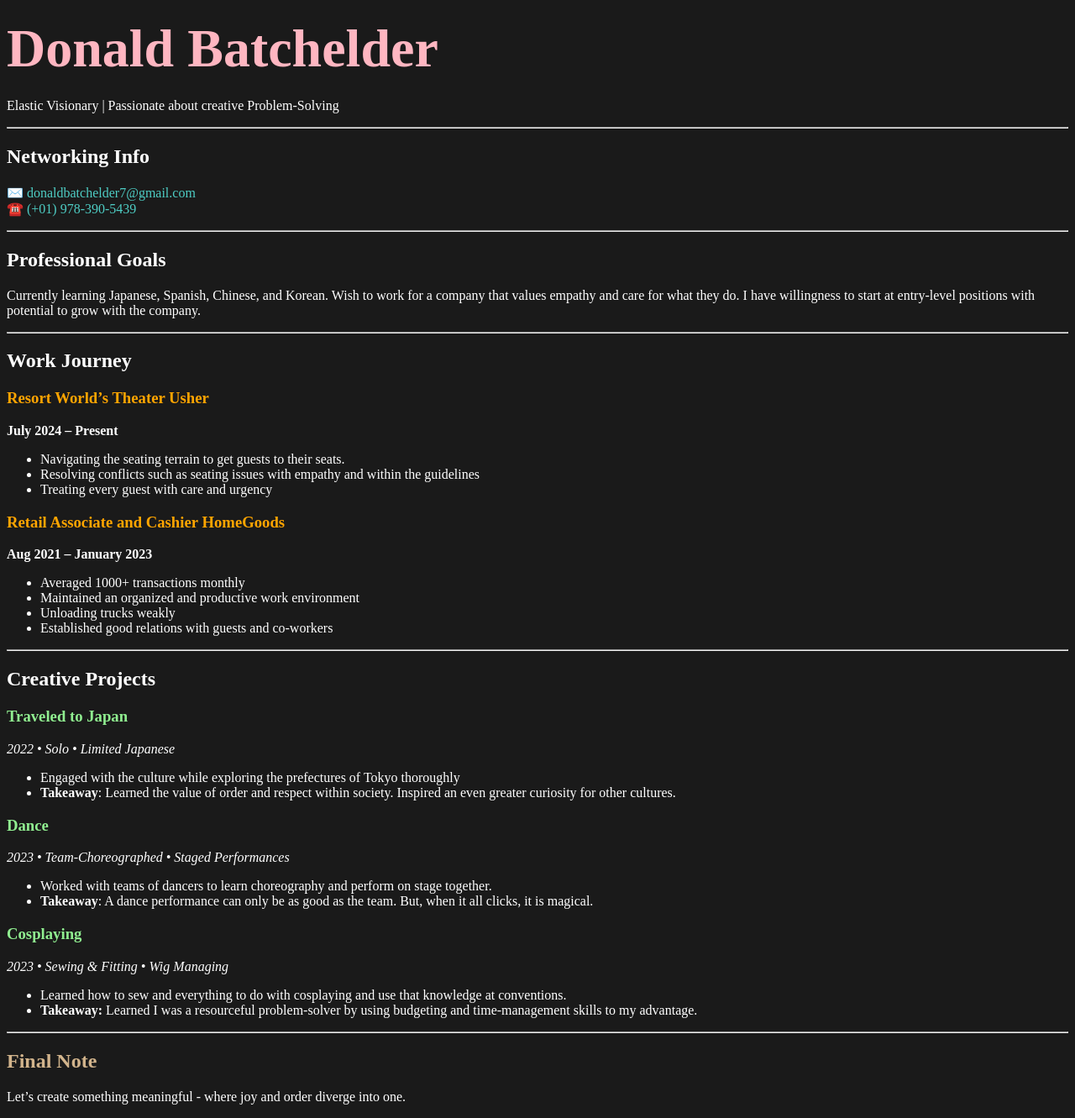
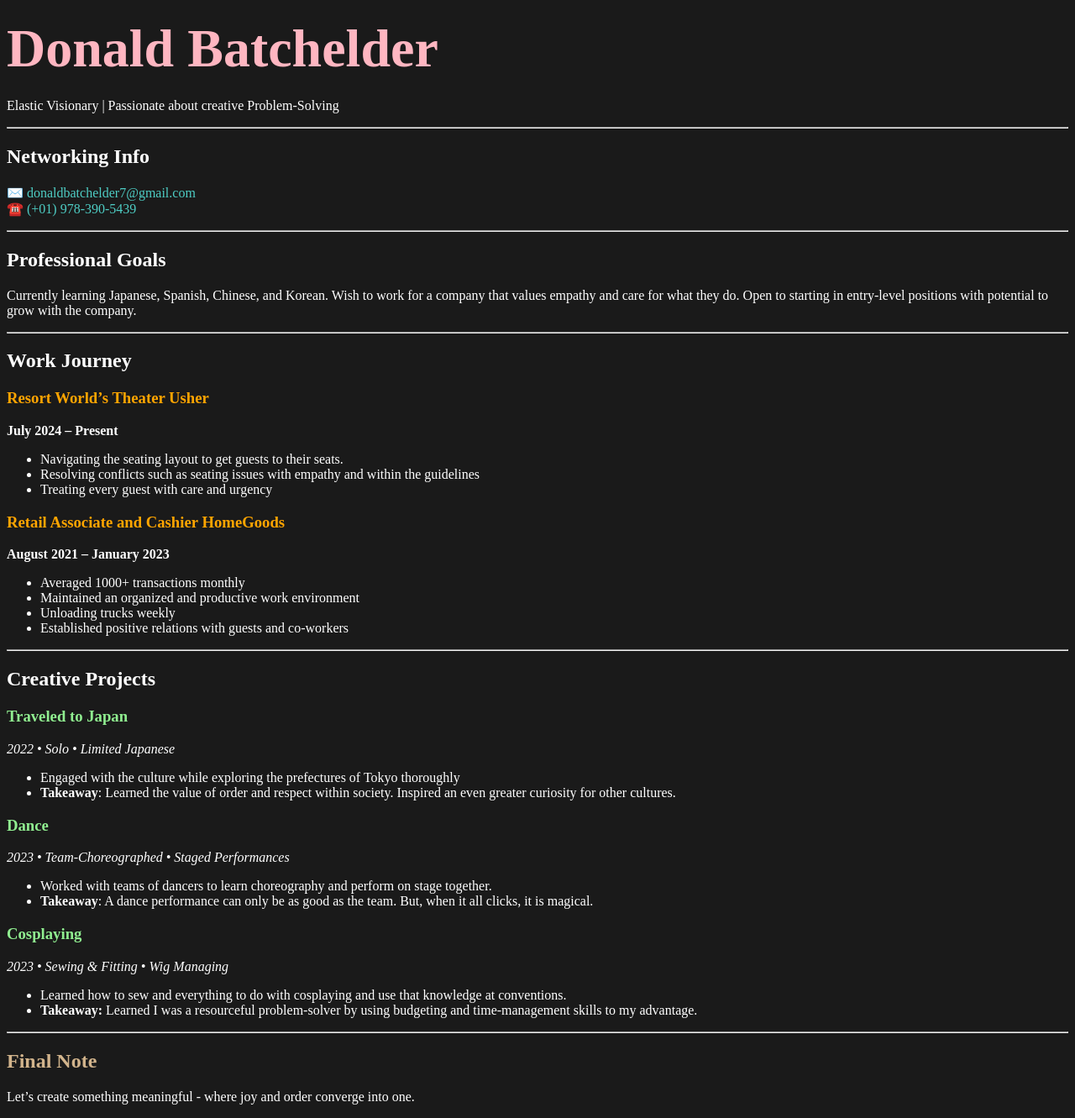
Before and after one commit to Udonoldle/Udonoldle.github.io, a Jekyll site: the page built from index.md, in a window 1280 px wide. Shown: the whole page at 84% size. Built offline with Jekyll 4.4.1, drawn with Linux system fonts in a browser that asks for light colours; our own code applies the rules of GitHub Pages for plain Markdown files.

Commit message:
Update index.md

```diff
--- a/index.md
+++ b/index.md
@@ -11,22 +11,22 @@ Elastic Visionary | Passionate about creative Problem-Solving
 
 ---
 ## Professional Goals
-Currently learning Japanese, Spanish, Chinese, and Korean. Wish to work for a company that values empathy and care for what they do. I have willingness to start at entry-level positions with potential to grow with the company.
+Currently learning Japanese, Spanish, Chinese, and Korean. Wish to work for a company that values empathy and care for what they do. Open to starting in entry-level positions with potential to grow with the company.
 
 ---
 ## Work Journey
 ### <span style="color:orange;">Resort World's Theater Usher</span>
 **July 2024 – Present**
-- Navigating the seating terrain to get guests to their seats.
+- Navigating the seating layout to get guests to their seats.
 - Resolving conflicts such as seating issues with empathy and within the guidelines
 - Treating every guest with care and urgency
 
 ### <span style="color:orange;">Retail Associate and Cashier HomeGoods</span>
-**Aug 2021 – January 2023**
+**August 2021 – January 2023**
 - Averaged 1000+ transactions monthly
 - Maintained an organized and productive work environment
-- Unloading trucks weakly
-- Established good relations with guests and co-workers
+- Unloading trucks weekly
+- Established positive relations with guests and co-workers
 
 ---
 ## Creative Projects
@@ -47,4 +47,4 @@ Currently learning Japanese, Spanish, Chinese, and Korean. Wish to work for a co
 
 ---
 ## <span style="color: tan;">Final Note</span>
- Let's create something meaningful - where joy and order diverge into one.
+ Let's create something meaningful - where joy and order converge into one.
```
